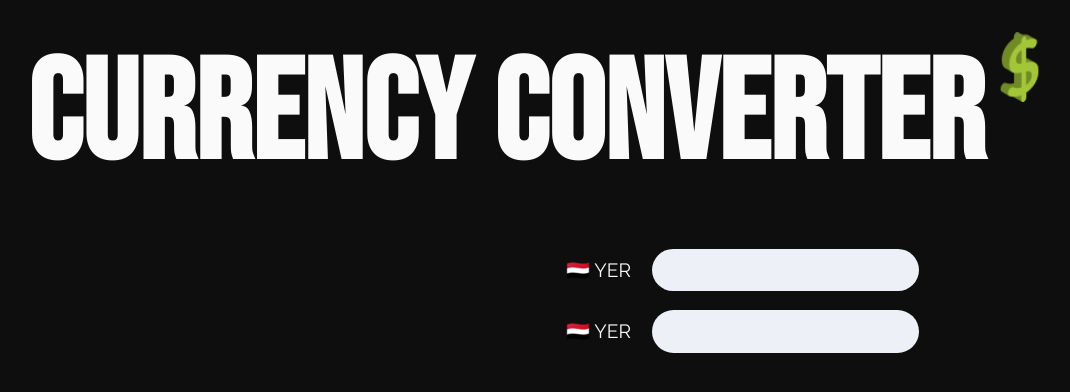
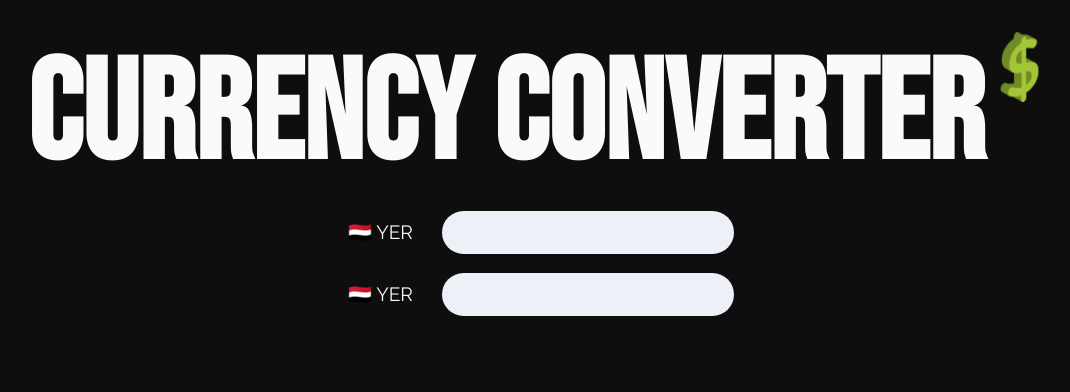
Before and after one commit to scc416/currency-converter, a React (Create React App) app: page / in a window 1280 px wide. Shown: the top 392 px of the page, without its empty margins (99-1169 px from the left). Built offline with nearby package versions, Linux system fonts and the light colour scheme; no server answers.

Commit message:
modify style

```diff
--- a/public/index.html
+++ b/public/index.html
@@ -4,7 +4,7 @@
     <meta charset="utf-8" />
     <title>Currency Converter</title>
     <link
-      href="https://fonts.googleapis.com/css2?family=Bebas+Neue&family=Raleway&display=swap"
+      href="https://fonts.googleapis.com/css2?family=Bebas+Neue&family=Raleway&family=VT323&display=swap"
       rel="stylesheet"
     />
     <link rel="icon" href="/favicon.png" type="image/png" />
--- a/src/Components/Currency/Currency.css
+++ b/src/Components/Currency/Currency.css
@@ -2,24 +2,18 @@
   display: flex;
   flex-wrap: wrap;
   flex-direction: column;
-  width: 100%;
   font-size: 1.2em;
-  padding: 2em 2em 0 0;
 }
 
 .CurrencyListItem {
   display: flex;
-  justify-content: flex-end;
+  margin: 0.5em 0;
   align-items: center;
-  width: 100%;
-  margin: 0.5em 0;
-  padding-right: 10em;
-  border-radius: 0.8em;
 }
 
 input {
-  font-size: 1.1em;
-  height: 2em;
+  font-size: 1.5em;
+  height: 1.5em;
   border: none;
   margin-left: 1em;
   border-radius: 50px;
@@ -27,4 +21,5 @@ input {
   background-color: #edf0f6;
   outline: none;
   text-align: right;
+  font-family: "VT323";
 }
```
